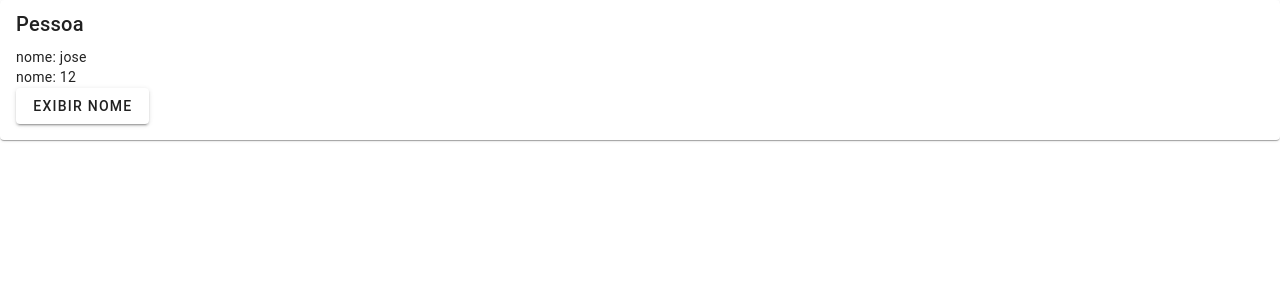
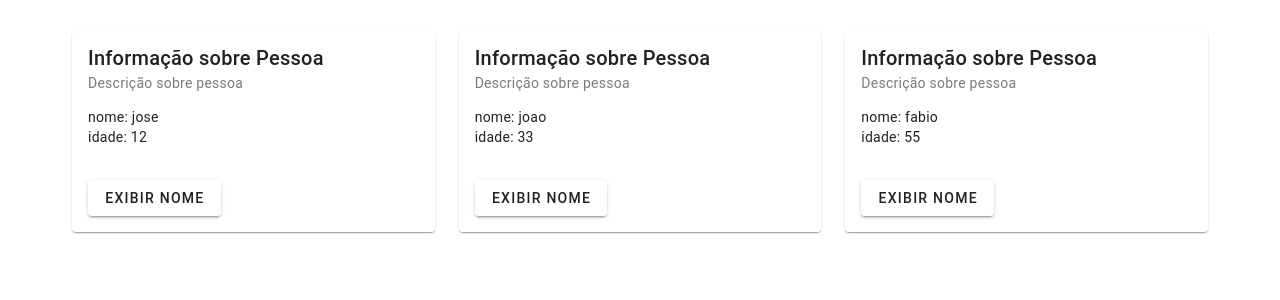
Before and after one commit to Valbertth08/estudos-vue.js, a Vue app in the folder projetos/teste/teste-project/: page /pessoa in a window 1280 px wide. Shown: the top 300 px of the page. Built offline with nearby package versions, Linux system fonts and the light colour scheme; a small style sheet from the web is missing.

Commit message:
refactor: ajustes no card

```diff
--- a/projetos/teste/teste-project/components.d.ts
+++ b/projetos/teste/teste-project/components.d.ts
@@ -8,6 +8,7 @@ export {}
 /* prettier-ignore */
 declare module 'vue' {
   export interface GlobalComponents {
+    CardPessoa: typeof import('./src/components/cardPessoa.vue')['default']
     RouterLink: typeof import('vue-router')['RouterLink']
     RouterView: typeof import('vue-router')['RouterView']
   }
--- a/projetos/teste/teste-project/src/App.vue
+++ b/projetos/teste/teste-project/src/App.vue
@@ -1,31 +1,15 @@
 <template>
   <v-app>
     <v-main>
-      <!-- <router-view /> -->
-       <index :nome="pessoa.nome" :idade="pessoa.idade" @nome="exibirNome"></index>
-       <h1>{{ nomeTitle }} </h1>
+      <v-container>
+        <pessoa></pessoa>
+      </v-container>
     </v-main>
   </v-app>
 </template>
 
 <script setup>
-import { onMounted, reactive, ref } from 'vue';
-import Index from './pages/index.vue';
-import { no } from 'vuetify/locale';
 
-let pessoa = reactive({
-  nome: '',
-  idade: 0
-})
+import pessoa from './pages/pessoa.vue';
 
-let nomeTitle= ref();
-
-const exibirNome=(nome)=>{
-  nomeTitle.value=nome;
-}
-
-onMounted(()=>{
-  pessoa.nome= "jose"
-  pessoa.idade= 12
-})
 </script>
--- /dev/null
+++ b/projetos/teste/teste-project/src/components/cardPessoa.vue
@@ -0,0 +1,32 @@
+<template>
+    <v-col cols="12" md="4">
+      <v-card>
+        <v-card-item>
+          <v-card-title>Informação sobre Pessoa</v-card-title>
+          <v-card-subtitle>Descrição sobre pessoa</v-card-subtitle>
+        </v-card-item>
+        <v-card-text>
+          <p>nome: {{ nome }}</p>
+          <p>idade: {{ idade }}</p>
+        </v-card-text>
+        <v-card-text>
+          <v-btn class="btn" @click="$emit('descricao',nome)">Exibir nome</v-btn>
+        </v-card-text>
+      </v-card>
+    </v-col>
+</template>
+
+<script setup>
+ defineProps(["nome","idade"])
+ defineEmits(['descricao'])
+</script>
+<style scoped>
+
+.card{
+  display: flex;
+  flex-direction:  column;
+  align-items: center;
+  gap: 10px;
+   width: 20%;
+}
+</style>
--- a/projetos/teste/teste-project/src/pages/index.vue
+++ /dev/null
@@ -1,17 +0,0 @@
-<template>
-  <v-card>
-  <v-card-title>
-    Pessoa
-  </v-card-title>
-  <v-card-text >
-    <p> nome: {{ nome }}</p>
-    <p> nome: {{ idade }}</p>
-    <v-btn class="btn" @click="$emit('nome',nome)">Exibir nome </v-btn>
-  </v-card-text>
-  </v-card>
-</template>
-
-<script setup>
- defineProps(["nome","idade"])
- defineEmits(['nome','idade'])
-</script>
--- /dev/null
+++ b/projetos/teste/teste-project/src/pages/pessoa.vue
@@ -0,0 +1,31 @@
+<template>
+  <v-app>
+    <v-main>
+      <v-container>
+       <v-row>
+         <CardPessoa v-for="pessoa in list" :key="pessoa.nome" :nome="pessoa.nome" :idade="pessoa.idade" @descricao="exibirNome"></CardPessoa>
+        <h1>{{ nomeTitle }} </h1>
+       </v-row>
+      </v-container>
+    </v-main>
+  </v-app>
+</template>
+
+<script setup>
+import { onMounted, reactive, ref } from 'vue';
+let list = reactive([])
+
+let nomeTitle= ref();
+
+const exibirNome=(nome)=>{
+  nomeTitle.value=nome;
+}
+
+onMounted(() => {
+  list.push(
+    { nome: "jose", idade: 12 },
+    { nome: "joao", idade: 33 },
+    { nome: "fabio", idade: 55 }
+  )
+})
+</script>
--- a/projetos/teste/teste-project/typed-router.d.ts
+++ b/projetos/teste/teste-project/typed-router.d.ts
@@ -18,7 +18,7 @@ declare module 'vue-router/auto-routes' {
    * Route name map generated by unplugin-vue-router
    */
   export interface RouteNamedMap {
-    '/': RouteRecordInfo<'/', '/', Record<never, never>, Record<never, never>>,
+    '/pessoa': RouteRecordInfo<'/pessoa', '/pessoa', Record<never, never>, Record<never, never>>,
   }
 
   /**
@@ -32,8 +32,8 @@ declare module 'vue-router/auto-routes' {
    * @internal
    */
   export interface _RouteFileInfoMap {
-    'src/pages/index.vue': {
-      routes: '/'
+    'src/pages/pessoa.vue': {
+      routes: '/pessoa'
       views: never
     }
   }
```
